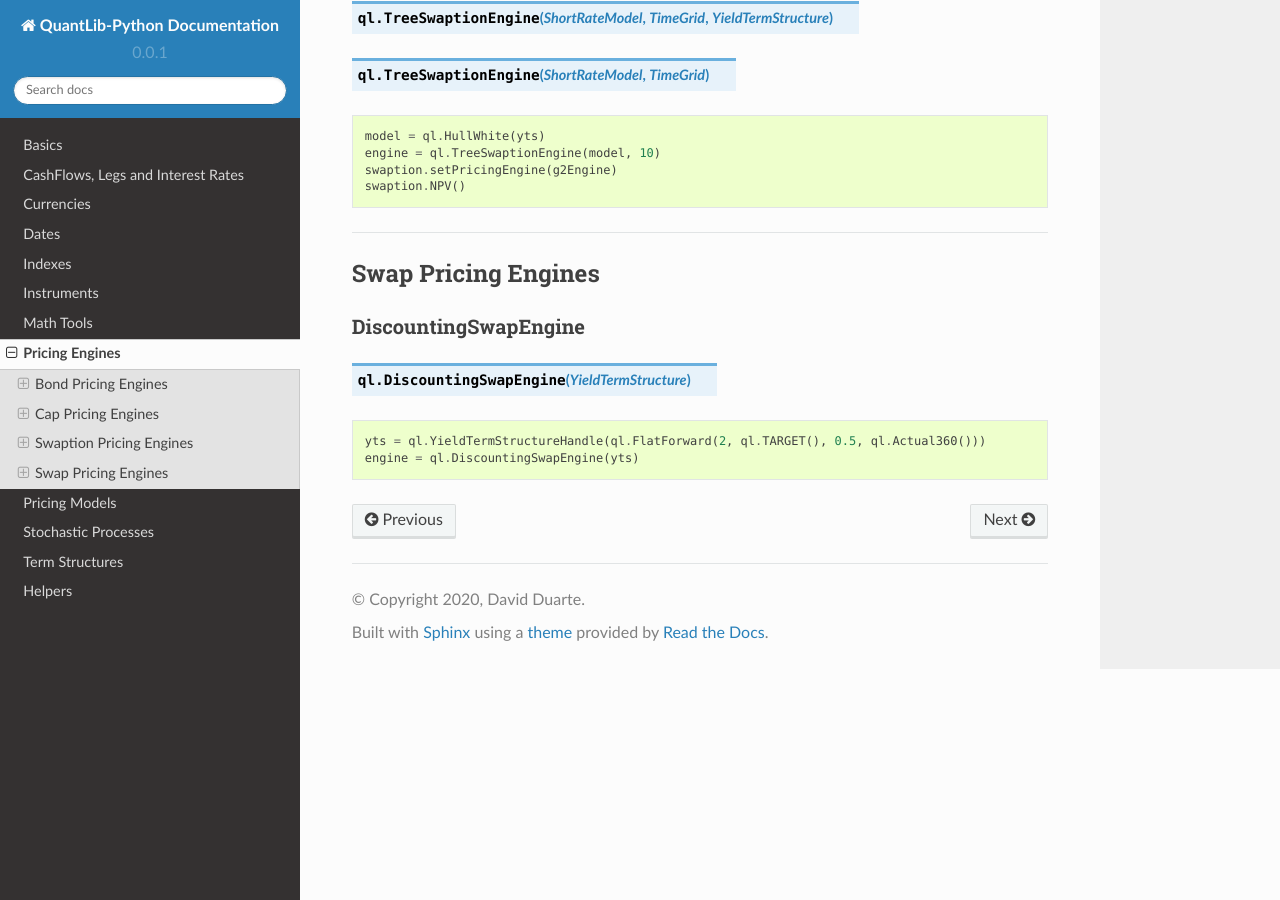
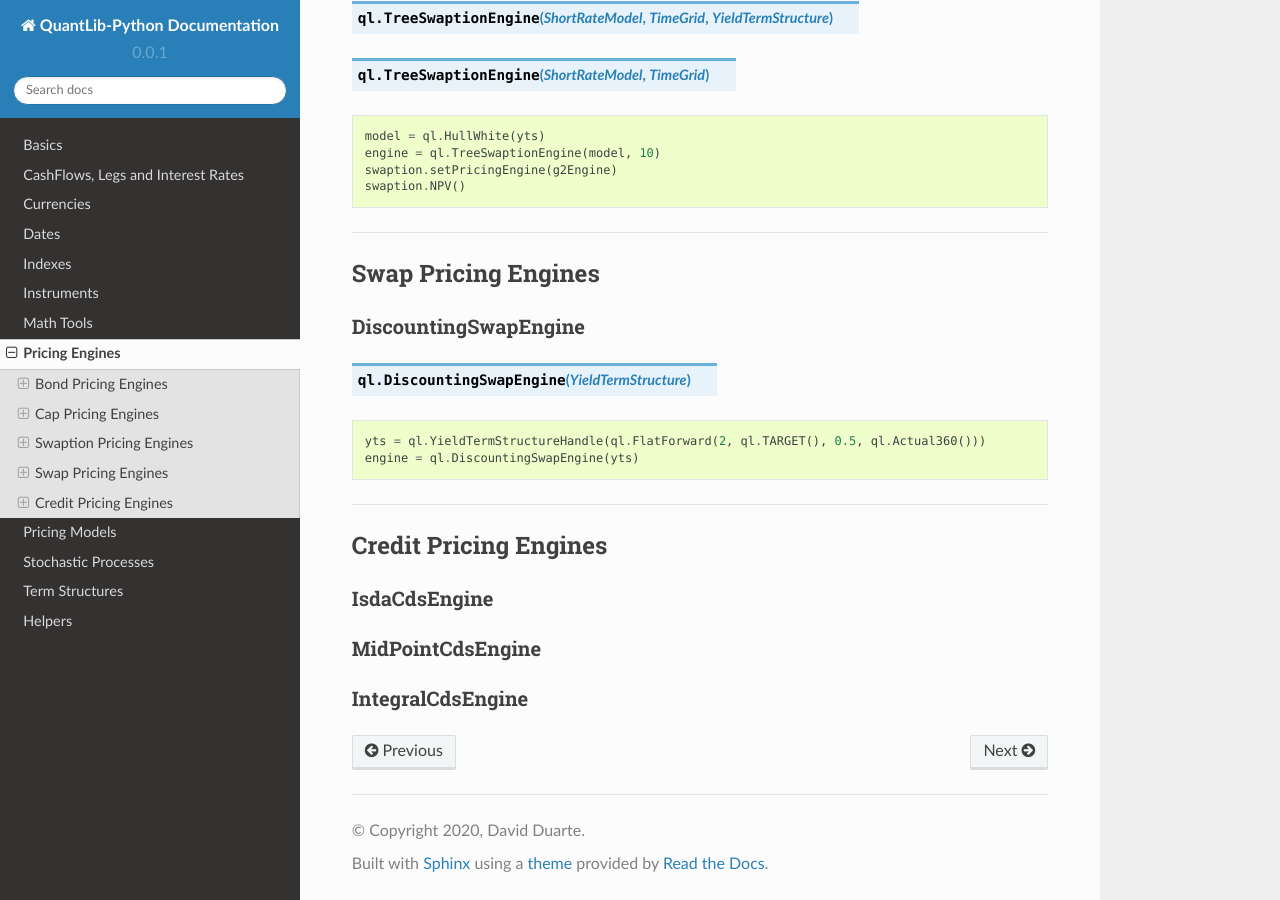
Before and after one commit to nhaga/QuantLib-Python-Docs, a Sphinx documentation site: the page built from docs/pricing_engines.rst, in a window 1280 px wide and 900 px high, scrolled down 5246 px. Built offline with Sphinx 7.4.7 and the Read the Docs theme 2.0.0, drawn with Linux system fonts in a browser that asks for light colours; formulas are drawn with MathJax 3.

Commit message:
added list of credit engines

```diff
--- a/docs/pricing_engines.rst
+++ b/docs/pricing_engines.rst
@@ -304,3 +304,19 @@ DiscountingSwapEngine
 
     yts = ql.YieldTermStructureHandle(ql.FlatForward(2, ql.TARGET(), 0.5, ql.Actual360()))
     engine = ql.DiscountingSwapEngine(yts)
+
+
+------
+
+
+Credit Pricing Engines
+######################
+
+IsdaCdsEngine
+*************
+
+MidPointCdsEngine
+*****************
+
+IntegralCdsEngine
+*****************
```
